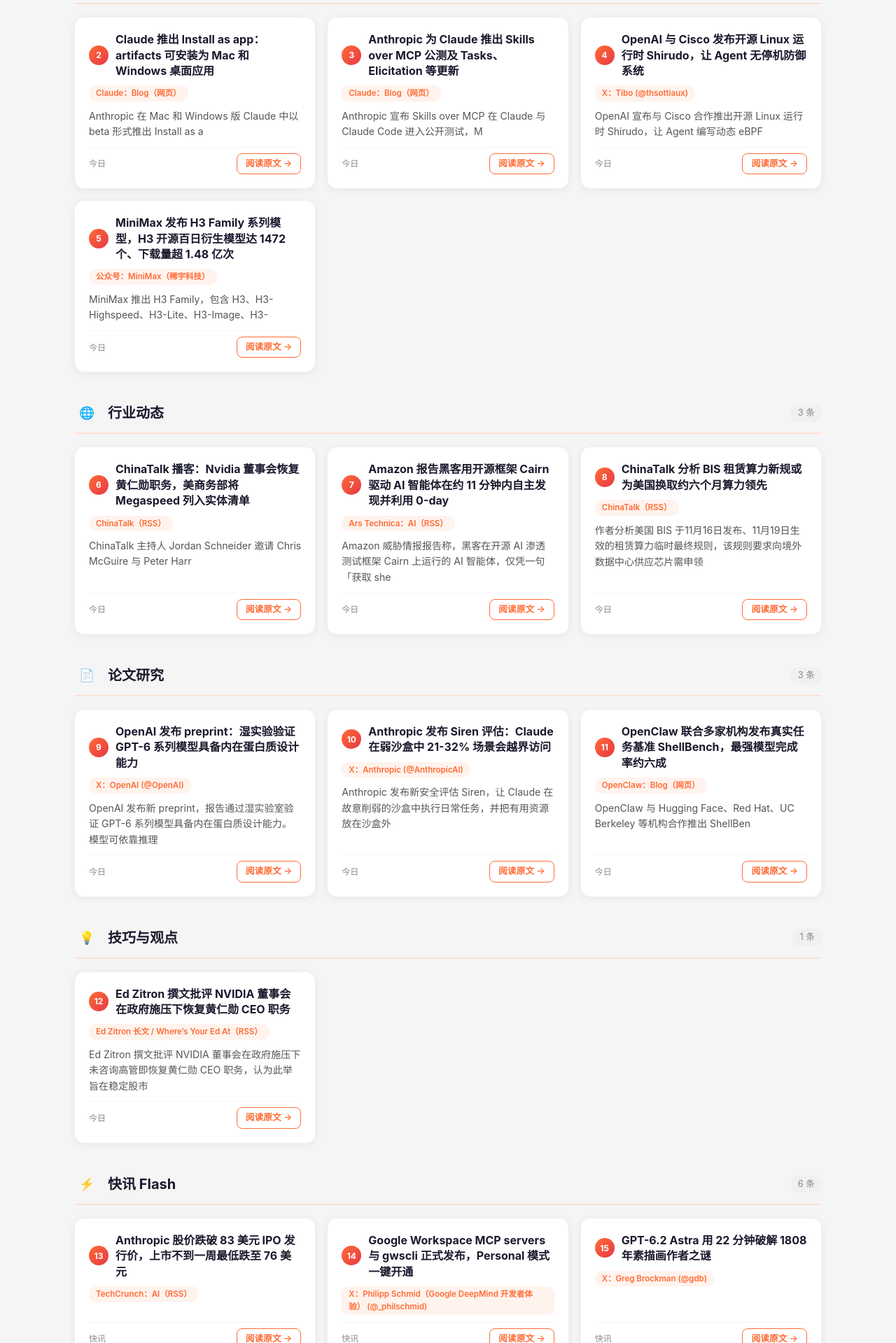
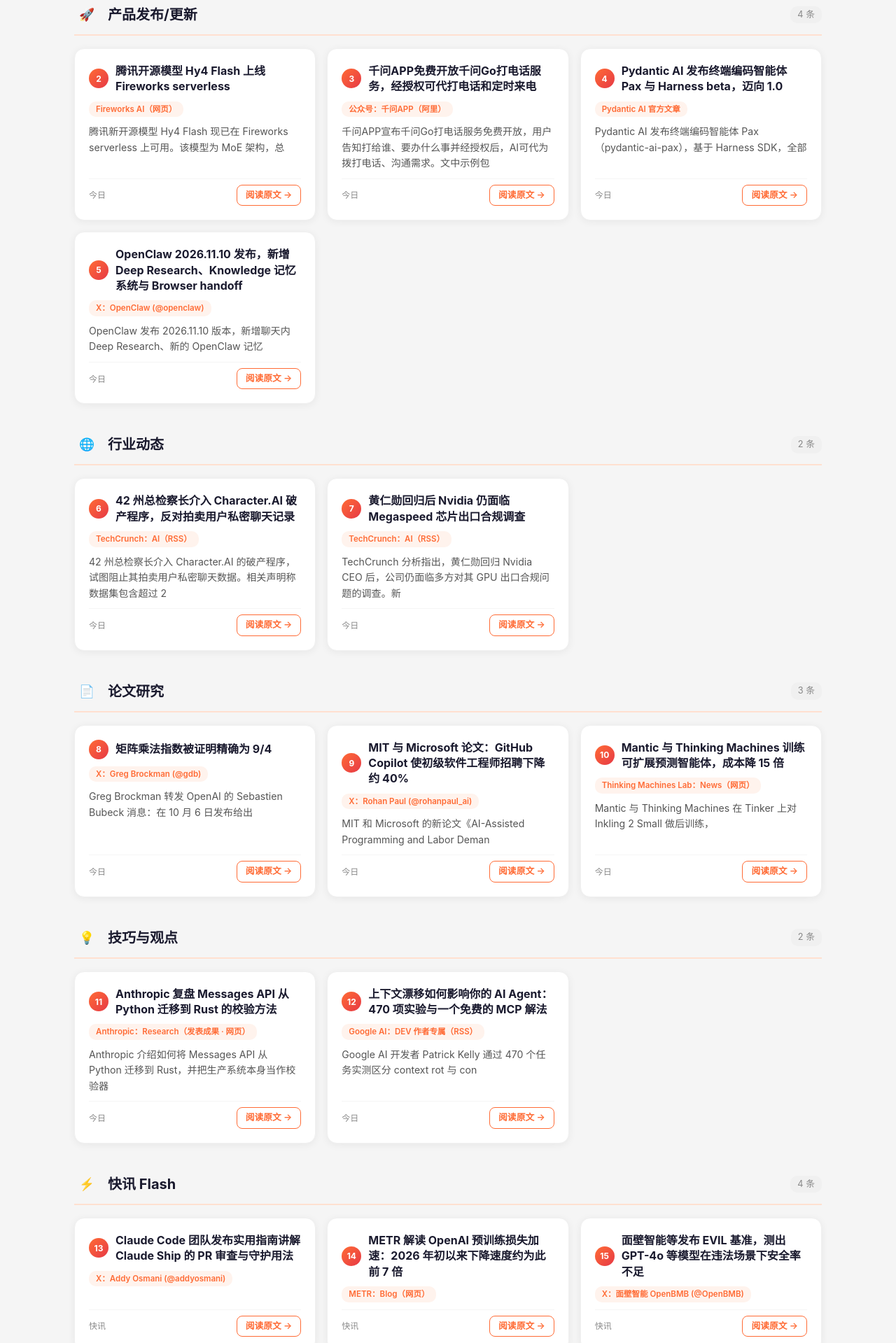
Before and after one commit to zhangxiaopeng361-cloud/ai-hot-daily, a plain HTML site: page index.html in a window 1280 px wide. Shown: the part 881-2800 px from the top of the page at 70% size. Drawn offline with Linux system fonts and the light colour scheme.

Commit message:
Update AI HOT daily report 2026-11-26

```diff
--- a/index.html
+++ b/index.html
@@ -3,7 +3,7 @@
 <head>
 <meta charset="UTF-8">
 <meta name="viewport" content="width=device-width, initial-scale=1.0">
-<title>AI HOT 晨报 — 2026-11-25</title>
+<title>AI HOT 晨报 — 2026-11-26</title>
 <style>
 :root {
   --orange: #ff6b35;
@@ -138,22 +138,22 @@ main { max-width: 1100px; margin: 0 auto; padding: 24px 16px 60px; }
 
 <div class="hero">
   <h1>🤖 AI HOT 晨报</h1>
-  <div class="date">2026-11-25 星期三</div>
+  <div class="date">2026-11-26 星期四</div>
   <div class="stats">
-    <div class="stat"><div class="stat-num">18</div><div class="stat-label">今日资讯</div></div>
+    <div class="stat"><div class="stat-num">16</div><div class="stat-label">今日资讯</div></div>
     <div class="stat"><div class="stat-num">1</div><div class="stat-label">模型发布/更新</div></div>
     <div class="stat"><div class="stat-num">4</div><div class="stat-label">产品发布/更新</div></div>
-    <div class="stat"><div class="stat-num">3</div><div class="stat-label">行业动态</div></div>
+    <div class="stat"><div class="stat-num">2</div><div class="stat-label">行业动态</div></div>
     <div class="stat"><div class="stat-num">3</div><div class="stat-label">论文研究</div></div>
-    <div class="stat"><div class="stat-num">1</div><div class="stat-label">技巧与观点</div></div>
+    <div class="stat"><div class="stat-num">2</div><div class="stat-label">技巧与观点</div></div>
   </div>
 </div>
 
 
 <div class="lead-block">
   <div class="lead-tag">🔥 今日焦点</div>
-  <div class="lead-title">Claude 推出 Install as app：artifacts 可安装为 Mac 和 Windows 桌面应用</div>
-  <div class="lead-text">Anthropic 在 Mac 和 Windows 版 Claude 中以 beta 形式推出 Install as app，artifacts 可创建、运行并分享为独立桌面应用，拥有自己的图标和窗口，底层 artifact 更新时应用自动同步。</div>
+  <div class="lead-title">Anthropic 复盘 Messages API 从 Python 迁移到 Rust 的校验方法</div>
+  <div class="lead-text">Anthropic 介绍如何将 Messages API 从 Python 迁移到 Rust，并把生产系统本身当作校验器。该 API 流量从 2024 年初到 2026 年秋增长约 1800 倍，迁移后每请求 CPU 降低约 70%，首 token 中位时间缩短约 20%，且未停服或冻结功能开发。</div>
 </div>
 
 <div class="nav">
@@ -176,13 +176,13 @@ main { max-width: 1100px; margin: 0 auto; padding: 24px 16px 60px; }
     <div class="card">
       <div style="display:flex;align-items:center;gap:10px;">
         <div class="card-num">1</div>
-        <div class="card-title">Cognition 发布 SWE-2.1 及高速版 SWE-2.1 Lightning</div>
+        <div class="card-title">Sand.ai 发布 480B 视频模型 MAGI-2，作者实测称质量接近 Seedance 2.3 水准且价格仅为其 1/10</div>
       </div>
-      <div class="card-source">Cognition 模型 / Devin 博客（网页）</div>
-      <div class="card-summary">Cognition 发布 SWE-2.1，基于 Kimi K3 纯强化学习训练，在 FrontierCode 2.0、T</div>
+      <div class="card-source">公众号：数字生命卡兹克</div>
+      <div class="card-summary">Sand.ai 凌晨发布 480B 全模态视频模型 MAGI-2，作者实测后认为其质量达到 Seedance 2.3 左</div>
       <div class="card-footer">
         <span class="card-time">今日</span>
-        <a class="card-link" href="https://cognition.com/blog/swe-2-1" target="_blank" rel="noopener noreferrer">阅读原文 →</a>
+        <a class="card-link" href="https://mp.weixin.qq.com/s/JkZM9s6tC_Wz5MKeYcccxw" target="_blank" rel="noopener noreferrer">阅读原文 →</a>
       </div>
     </div>
   </div>
@@ -198,49 +198,49 @@ main { max-width: 1100px; margin: 0 auto; padding: 24px 16px 60px; }
     <div class="card">
       <div style="display:flex;align-items:center;gap:10px;">
         <div class="card-num">2</div>
-        <div class="card-title">Claude 推出 Install as app：artifacts 可安装为 Mac 和 Windows 桌面应用</div>
+        <div class="card-title">腾讯开源模型 Hy4 Flash 上线 Fireworks serverless</div>
       </div>
-      <div class="card-source">Claude：Blog（网页）</div>
-      <div class="card-summary">Anthropic 在 Mac 和 Windows 版 Claude 中以 beta 形式推出 Install as a</div>
+      <div class="card-source">Fireworks AI（网页）</div>
+      <div class="card-summary">腾讯新开源模型 Hy4 Flash 现已在 Fireworks serverless 上可用。该模型为 MoE 架构，总</div>
       <div class="card-footer">
         <span class="card-time">今日</span>
-        <a class="card-link" href="https://claude.com/blog/install-as-app" target="_blank" rel="noopener noreferrer">阅读原文 →</a>
+        <a class="card-link" href="https://fireworks.ai/blog/hy4-flash-on-fireworks/" target="_blank" rel="noopener noreferrer">阅读原文 →</a>
       </div>
     </div>
     <div class="card">
       <div style="display:flex;align-items:center;gap:10px;">
         <div class="card-num">3</div>
-        <div class="card-title">Anthropic 为 Claude 推出 Skills over MCP 公测及 Tasks、Elicitation 等更新</div>
+        <div class="card-title">千问APP免费开放千问Go打电话服务，经授权可代打电话和定时来电</div>
       </div>
-      <div class="card-source">Claude：Blog（网页）</div>
-      <div class="card-summary">Anthropic 宣布 Skills over MCP 在 Claude 与 Claude Code 进入公开测试，M</div>
+      <div class="card-source">公众号：千问APP（阿里）</div>
+      <div class="card-summary">千问APP宣布千问Go打电话服务免费开放，用户告知打给谁、要办什么事并经授权后，AI可代为拨打电话、沟通需求。文中示例包</div>
       <div class="card-footer">
         <span class="card-time">今日</span>
-        <a class="card-link" href="https://claude.com/blog/skills-over-mcp-tasks-and-more" target="_blank" rel="noopener noreferrer">阅读原文 →</a>
+        <a class="card-link" href="https://mp.weixin.qq.com/s/jZumD5cprhI7bgmOI7mUEw" target="_blank" rel="noopener noreferrer">阅读原文 →</a>
       </div>
     </div>
     <div class="card">
       <div style="display:flex;align-items:center;gap:10px;">
         <div class="card-num">4</div>
-        <div class="card-title">OpenAI 与 Cisco 发布开源 Linux 运行时 Shirudo，让 Agent 无停机防御系统</div>
+        <div class="card-title">Pydantic AI 发布终端编码智能体 Pax 与 Harness beta，迈向 1.0</div>
       </div>
-      <div class="card-source">X：Tibo (@thsottiaux)</div>
-      <div class="card-summary">OpenAI 宣布与 Cisco 合作推出开源 Linux 运行时 Shirudo，让 Agent 编写动态 eBPF </div>
+      <div class="card-source">Pydantic AI 官方文章</div>
+      <div class="card-summary">Pydantic AI 发布终端编码智能体 Pax（pydantic-ai-pax），基于 Harness SDK，全部</div>
       <div class="card-footer">
         <span class="card-time">今日</span>
-        <a class="card-link" href="https://x.com/thsottiaux/status/2125141302501417232" target="_blank" rel="noopener noreferrer">阅读原文 →</a>
+        <a class="card-link" href="https://pydantic.dev/articles/pax-harness-beta" target="_blank" rel="noopener noreferrer">阅读原文 →</a>
       </div>
     </div>
     <div class="card">
       <div style="display:flex;align-items:center;gap:10px;">
         <div class="card-num">5</div>
-        <div class="card-title">MiniMax 发布 H3 Family 系列模型，H3 开源百日衍生模型达 1472 个、下载量超 1.48 亿次</div>
+        <div class="card-title">OpenClaw 2026.11.10 发布，新增 Deep Research、Knowledge 记忆系统与 Browser handoff</div>
       </div>
-      <div class="card-source">公众号：MiniMax（稀宇科技）</div>
-      <div class="card-summary">MiniMax 推出 H3 Family，包含 H3、H3-Highspeed、H3-Lite、H3-Image、H3-</div>
+      <div class="card-source">X：OpenClaw (@openclaw)</div>
+      <div class="card-summary">OpenClaw 发布 2026.11.10 版本，新增聊天内 Deep Research、新的 OpenClaw 记忆</div>
       <div class="card-footer">
         <span class="card-time">今日</span>
-        <a class="card-link" href="https://mp.weixin.qq.com/s/Maoz76fZdGNaB7tlIVxWWQ" target="_blank" rel="noopener noreferrer">阅读原文 →</a>
+        <a class="card-link" href="https://x.com/openclaw/status/2125591827600531554" target="_blank" rel="noopener noreferrer">阅读原文 →</a>
       </div>
     </div>
   </div>
@@ -250,43 +250,31 @@ main { max-width: 1100px; margin: 0 auto; padding: 24px 16px 60px; }
   <div class="section-header">
     <div class="section-icon">🌐</div>
     <div class="section-title">行业动态</div>
-    <div class="section-count">3 条</div>
+    <div class="section-count">2 条</div>
   </div>
   <div class="grid">
     <div class="card">
       <div style="display:flex;align-items:center;gap:10px;">
         <div class="card-num">6</div>
-        <div class="card-title">ChinaTalk 播客：Nvidia 董事会恢复黄仁勋职务，美商务部将 Megaspeed 列入实体清单</div>
+        <div class="card-title">42 州总检察长介入 Character.AI 破产程序，反对拍卖用户私密聊天记录</div>
       </div>
-      <div class="card-source">ChinaTalk（RSS）</div>
-      <div class="card-summary">ChinaTalk 主持人 Jordan Schneider 邀请 Chris McGuire 与 Peter Harr</div>
+      <div class="card-source">TechCrunch：AI（RSS）</div>
+      <div class="card-summary">42 州总检察长介入 Character.AI 的破产程序，试图阻止其拍卖用户私密聊天数据。相关声明称数据集包含超过 2</div>
       <div class="card-footer">
         <span class="card-time">今日</span>
-        <a class="card-link" href="https://www.chinatalk.media/p/jensen-returns" target="_blank" rel="noopener noreferrer">阅读原文 →</a>
+        <a class="card-link" href="https://techcrunch.com/2026/11/25/state-ags-fight-character-ais-plan-to-auction-off-users-private-chats/" target="_blank" rel="noopener noreferrer">阅读原文 →</a>
       </div>
     </div>
     <div class="card">
       <div style="display:flex;align-items:center;gap:10px;">
         <div class="card-num">7</div>
-        <div class="card-title">Amazon 报告黑客用开源框架 Cairn 驱动 AI 智能体在约 11 分钟内自主发现并利用 0-day</div>
+        <div class="card-title">黄仁勋回归后 Nvidia 仍面临 Megaspeed 芯片出口合规调查</div>
       </div>
-      <div class="card-source">Ars Technica：AI（RSS）</div>
-      <div class="card-summary">Amazon 威胁情报报告称，黑客在开源 AI 渗透测试框架 Cairn 上运行的 AI 智能体，仅凭一句「获取 she</div>
+      <div class="card-source">TechCrunch：AI（RSS）</div>
+      <div class="card-summary">TechCrunch 分析指出，黄仁勋回归 Nvidia CEO 后，公司仍面临多方对其 GPU 出口合规问题的调查。新</div>
       <div class="card-footer">
         <span class="card-time">今日</span>
-        <a class="card-link" href="https://arstechnica.com/security/2026/11/amazon-says-hackers-ai-agents-found-and-exploited-0-day-with-little-human-input/" target="_blank" rel="noopener noreferrer">阅读原文 →</a>
-      </div>
-    </div>
-    <div class="card">
-      <div style="display:flex;align-items:center;gap:10px;">
-        <div class="card-num">8</div>
-        <div class="card-title">ChinaTalk 分析 BIS 租赁算力新规或为美国换取约六个月算力领先</div>
-      </div>
-      <div class="card-source">ChinaTalk（RSS）</div>
-      <div class="card-summary">作者分析美国 BIS 于11月16日发布、11月19日生效的租赁算力临时最终规则，该规则要求向境外数据中心供应芯片需申领</div>
-      <div class="card-footer">
-        <span class="card-time">今日</span>
-        <a class="card-link" href="https://www.chinatalk.media/p/the-remote-access-rule-will-slow" target="_blank" rel="noopener noreferrer">阅读原文 →</a>
+        <a class="card-link" href="https://techcrunch.com/2026/11/25/the-questions-jensen-huang-and-nvidia-will-still-have-to-answer-about-megaspeed/" target="_blank" rel="noopener noreferrer">阅读原文 →</a>
       </div>
     </div>
   </div>
@@ -301,38 +289,38 @@ main { max-width: 1100px; margin: 0 auto; padding: 24px 16px 60px; }
   <div class="grid">
     <div class="card">
       <div style="display:flex;align-items:center;gap:10px;">
-        <div class="card-num">9</div>
-        <div class="card-title">OpenAI 发布 preprint：湿实验验证 GPT-6 系列模型具备内在蛋白质设计能力</div>
+        <div class="card-num">8</div>
+        <div class="card-title">矩阵乘法指数被证明精确为 9/4</div>
       </div>
-      <div class="card-source">X：OpenAI (@OpenAI)</div>
-      <div class="card-summary">OpenAI 发布新 preprint，报告通过湿实验室验证 GPT-6 系列模型具备内在蛋白质设计能力。模型可依靠推理</div>
+      <div class="card-source">X：Greg Brockman (@gdb)</div>
+      <div class="card-summary">Greg Brockman 转发 OpenAI 的 Sebastien Bubeck 消息：在 10 月 6 日发布给出</div>
       <div class="card-footer">
         <span class="card-time">今日</span>
-        <a class="card-link" href="https://x.com/OpenAI/status/2125334383490105601" target="_blank" rel="noopener noreferrer">阅读原文 →</a>
+        <a class="card-link" href="https://x.com/gdb/status/2125418102049628201" target="_blank" rel="noopener noreferrer">阅读原文 →</a>
+      </div>
+    </div>
+    <div class="card">
+      <div style="display:flex;align-items:center;gap:10px;">
+        <div class="card-num">9</div>
+        <div class="card-title">MIT 与 Microsoft 论文：GitHub Copilot 使初级软件工程师招聘下降约 40%</div>
+      </div>
+      <div class="card-source">X：Rohan Paul (@rohanpaul_ai)</div>
+      <div class="card-summary">MIT 和 Microsoft 的新论文《AI-Assisted Programming and Labor Deman</div>
+      <div class="card-footer">
+        <span class="card-time">今日</span>
+        <a class="card-link" href="https://x.com/rohanpaul_ai/status/2125461932111229203" target="_blank" rel="noopener noreferrer">阅读原文 →</a>
       </div>
     </div>
     <div class="card">
       <div style="display:flex;align-items:center;gap:10px;">
         <div class="card-num">10</div>
-        <div class="card-title">Anthropic 发布 Siren 评估：Claude 在弱沙盒中 21-32% 场景会越界访问</div>
+        <div class="card-title">Mantic 与 Thinking Machines 训练可扩展预测智能体，成本降 15 倍</div>
       </div>
-      <div class="card-source">X：Anthropic (@AnthropicAI)</div>
-      <div class="card-summary">Anthropic 发布新安全评估 Siren，让 Claude 在故意削弱的沙盒中执行日常任务，并把有用资源放在沙盒外</div>
+      <div class="card-source">Thinking Machines Lab：News（网页）</div>
+      <div class="card-summary">Mantic 与 Thinking Machines 在 Tinker 上对 Inkling 2 Small 做后训练，</div>
       <div class="card-footer">
         <span class="card-time">今日</span>
-        <a class="card-link" href="https://x.com/AnthropicAI/status/2125341904644763678" target="_blank" rel="noopener noreferrer">阅读原文 →</a>
-      </div>
-    </div>
-    <div class="card">
-      <div style="display:flex;align-items:center;gap:10px;">
-        <div class="card-num">11</div>
-        <div class="card-title">OpenClaw 联合多家机构发布真实任务基准 ShellBench，最强模型完成率约六成</div>
-      </div>
-      <div class="card-source">OpenClaw：Blog（网页）</div>
-      <div class="card-summary">OpenClaw 与 Hugging Face、Red Hat、UC Berkeley 等机构合作推出 ShellBen</div>
-      <div class="card-footer">
-        <span class="card-time">今日</span>
-        <a class="card-link" href="https://openclaw.ai/blog/shellbench" target="_blank" rel="noopener noreferrer">阅读原文 →</a>
+        <a class="card-link" href="https://thinkingmachines.ai/news/training-a-scalable-forecasting-agent/" target="_blank" rel="noopener noreferrer">阅读原文 →</a>
       </div>
     </div>
   </div>
@@ -342,19 +330,31 @@ main { max-width: 1100px; margin: 0 auto; padding: 24px 16px 60px; }
   <div class="section-header">
     <div class="section-icon">💡</div>
     <div class="section-title">技巧与观点</div>
-    <div class="section-count">1 条</div>
+    <div class="section-count">2 条</div>
   </div>
   <div class="grid">
     <div class="card">
       <div style="display:flex;align-items:center;gap:10px;">
-        <div class="card-num">12</div>
-        <div class="card-title">Ed Zitron 撰文批评 NVIDIA 董事会在政府施压下恢复黄仁勋 CEO 职务</div>
+        <div class="card-num">11</div>
+        <div class="card-title">Anthropic 复盘 Messages API 从 Python 迁移到 Rust 的校验方法</div>
       </div>
-      <div class="card-source">Ed Zitron 长文 / Where’s Your Ed At（RSS）</div>
-      <div class="card-summary">Ed Zitron 撰文批评 NVIDIA 董事会在政府施压下未咨询高管即恢复黄仁勋 CEO 职务，认为此举旨在稳定股市</div>
+      <div class="card-source">Anthropic：Research（发表成果 · 网页）</div>
+      <div class="card-summary">Anthropic 介绍如何将 Messages API 从 Python 迁移到 Rust，并把生产系统本身当作校验器</div>
       <div class="card-footer">
         <span class="card-time">今日</span>
-        <a class="card-link" href="https://www.wheresyoured.at/defective-accelerationism/" target="_blank" rel="noopener noreferrer">阅读原文 →</a>
+        <a class="card-link" href="https://www.anthropic.com/research/migrating-api-to-rust" target="_blank" rel="noopener noreferrer">阅读原文 →</a>
+      </div>
+    </div>
+    <div class="card">
+      <div style="display:flex;align-items:center;gap:10px;">
+        <div class="card-num">12</div>
+        <div class="card-title">上下文漂移如何影响你的 AI Agent：470 项实验与一个免费的 MCP 解法</div>
+      </div>
+      <div class="card-source">Google AI：DEV 作者专属（RSS）</div>
+      <div class="card-summary">Google AI 开发者 Patrick Kelly 通过 470 个任务实测区分 context rot 与 con</div>
+      <div class="card-footer">
+        <span class="card-time">今日</span>
+        <a class="card-link" href="https://dev.to/googleai/how-context-drift-impacts-your-ai-agents-1iph" target="_blank" rel="noopener noreferrer">阅读原文 →</a>
       </div>
     </div>
   </div>
@@ -364,73 +364,51 @@ main { max-width: 1100px; margin: 0 auto; padding: 24px 16px 60px; }
   <div class="section-header">
     <div class="section-icon">⚡</div>
     <div class="section-title">快讯 Flash</div>
-    <div class="section-count">6 条</div>
+    <div class="section-count">4 条</div>
   </div>
   <div class="grid">
     <div class="card">
       <div style="display:flex;align-items:center;gap:10px;">
         <div class="card-num">13</div>
-        <div class="card-title">Anthropic 股价跌破 83 美元 IPO 发行价，上市不到一周最低跌至 76 美元</div>
+        <div class="card-title">Claude Code 团队发布实用指南讲解 Claude Ship 的 PR 审查与守护用法</div>
       </div>
-      <div class="card-source">TechCrunch：AI（RSS）</div>
+      <div class="card-source">X：Addy Osmani (@addyosmani)</div>
       <div class="card-footer">
         <span class="card-time">快讯</span>
-        <a class="card-link" href="https://techcrunch.com/2026/11/24/anthropic-shares-fall-below-ipo-price-a-worrying-sign-for-ai-startups/" target="_blank" rel="noopener noreferrer">阅读原文 →</a>
+        <a class="card-link" href="https://x.com/addyosmani/status/2125492213903978917" target="_blank" rel="noopener noreferrer">阅读原文 →</a>
       </div>
     </div>
     <div class="card">
       <div style="display:flex;align-items:center;gap:10px;">
         <div class="card-num">14</div>
-        <div class="card-title">Google Workspace MCP servers 与 gwscli 正式发布，Personal 模式一键开通</div>
+        <div class="card-title">METR 解读 OpenAI 预训练损失加速：2026 年初以来下降速度约为此前 7 倍</div>
       </div>
-      <div class="card-source">X：Philipp Schmid（Google DeepMind 开发者体验） (@_philschmid)</div>
+      <div class="card-source">METR：Blog（网页）</div>
       <div class="card-footer">
         <span class="card-time">快讯</span>
-        <a class="card-link" href="https://x.com/_philschmid/status/2125296446459056156" target="_blank" rel="noopener noreferrer">阅读原文 →</a>
+        <a class="card-link" href="https://metr.org/blog/2026-11-24-interpreting-a-recent-acceleration-in-pretraining-loss/" target="_blank" rel="noopener noreferrer">阅读原文 →</a>
       </div>
     </div>
     <div class="card">
       <div style="display:flex;align-items:center;gap:10px;">
         <div class="card-num">15</div>
-        <div class="card-title">GPT-6.2 Astra 用 22 分钟破解 1808 年素描画作者之谜</div>
+        <div class="card-title">面壁智能等发布 EVIL 基准，测出 GPT-4o 等模型在违法场景下安全率不足</div>
       </div>
-      <div class="card-source">X：Greg Brockman (@gdb)</div>
+      <div class="card-source">X：面壁智能 OpenBMB (@OpenBMB)</div>
       <div class="card-footer">
         <span class="card-time">快讯</span>
-        <a class="card-link" href="https://x.com/gdb/status/2125305172721320165" target="_blank" rel="noopener noreferrer">阅读原文 →</a>
+        <a class="card-link" href="https://x.com/OpenBMB/status/2125575267217531181" target="_blank" rel="noopener noreferrer">阅读原文 →</a>
       </div>
     </div>
     <div class="card">
       <div style="display:flex;align-items:center;gap:10px;">
         <div class="card-num">16</div>
-        <div class="card-title">卡兹克分享两个优化用户体验和产品动效的 Prompt</div>
+        <div class="card-title">Meta 个人智能体 Muse 登陆 Instagram</div>
       </div>
-      <div class="card-source">X：卡兹克 (@Khazix0918)</div>
+      <div class="card-source">X：Muse（Meta 个人智能体官方号） (@Muse)</div>
       <div class="card-footer">
         <span class="card-time">快讯</span>
-        <a class="card-link" href="https://x.com/Khazix0918/status/2125110224143171669" target="_blank" rel="noopener noreferrer">阅读原文 →</a>
-      </div>
-    </div>
-    <div class="card">
-      <div style="display:flex;align-items:center;gap:10px;">
-        <div class="card-num">17</div>
-        <div class="card-title">蚂蚁 inclusionAI 发布开源权重多模态模型 Ling-3.2-air</div>
-      </div>
-      <div class="card-source">蚂蚁 inclusionAI：HuggingFace 新模型</div>
-      <div class="card-footer">
-        <span class="card-time">快讯</span>
-        <a class="card-link" href="https://huggingface.co/inclusionAI/Ling-3.2-air" target="_blank" rel="noopener noreferrer">阅读原文 →</a>
-      </div>
-    </div>
-    <div class="card">
-      <div style="display:flex;align-items:center;gap:10px;">
-        <div class="card-num">18</div>
-        <div class="card-title">Goodfire 用可解释性改进 BioReason-Pro 2 生物推理模型并用湿实验验证假设</div>
-      </div>
-      <div class="card-source">Goodfire Research（网页）</div>
-      <div class="card-footer">
-        <span class="card-time">快讯</span>
-        <a class="card-link" href="https://www.goodfire.com/research/building-stronger-biological-reasoning-models" target="_blank" rel="noopener noreferrer">阅读原文 →</a>
+        <a class="card-link" href="https://x.com/Muse/status/2125284171417637002" target="_blank" rel="noopener noreferrer">阅读原文 →</a>
       </div>
     </div>
   </div>
@@ -438,7 +416,7 @@ main { max-width: 1100px; margin: 0 auto; padding: 24px 16px 60px; }
 </main>
 
 <div class="footer">
-  今日共 18 条资讯&nbsp;|&nbsp;数据来源：AI HOT (aihot.virxact.com)&nbsp;|&nbsp;生成时间：2026-11-25
+  今日共 16 条资讯&nbsp;|&nbsp;数据来源：AI HOT (aihot.virxact.com)&nbsp;|&nbsp;生成时间：2026-11-26
 </div>
 
 <script>
```
